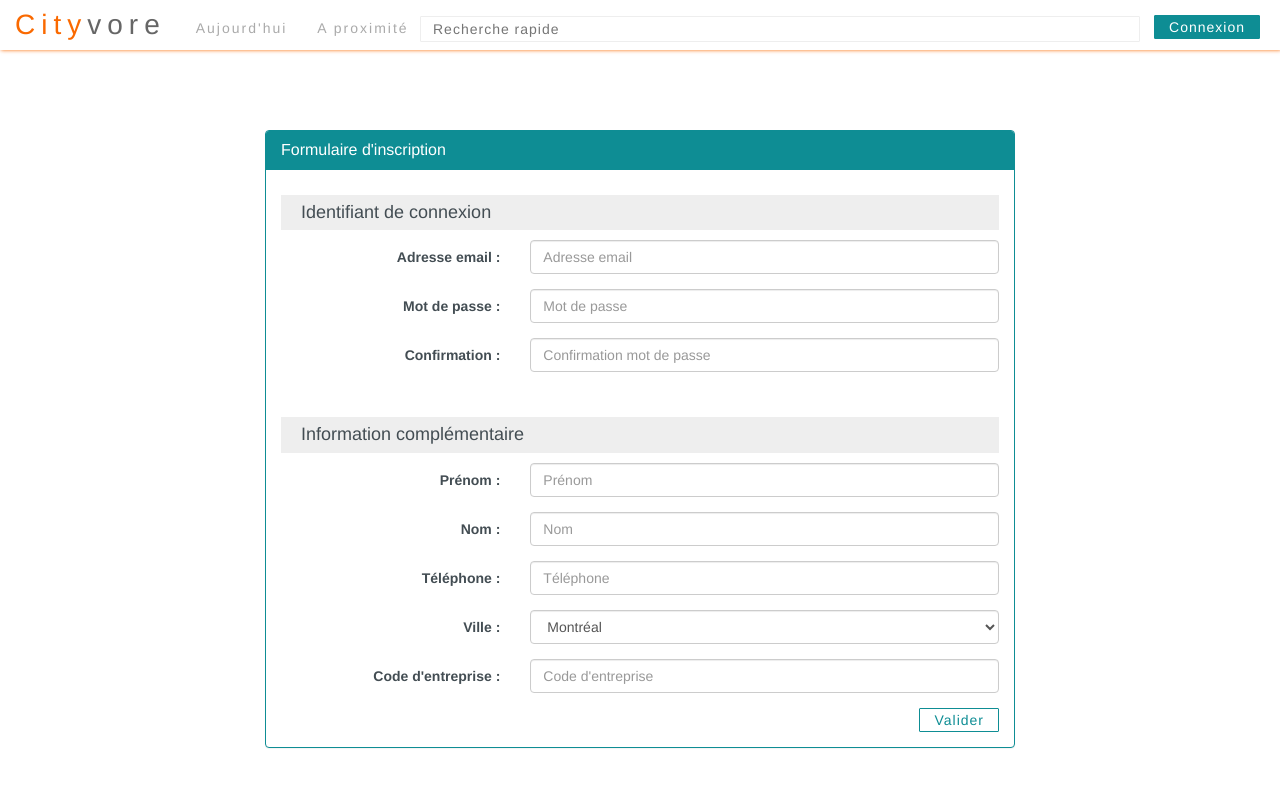
After one commit to TruongHuuTien/Cityvore, a Node project: template views/register.ejs in a window 1280 px wide. The commit adds this page. Shown: the top 787 px of the page. Run offline with Node 20 templates, Linux system fonts and the light colour scheme; the template is opened without the code that fills it, so the values that code supplies are empty; style sheets or scripts are compiled from the project's sources.

Commit message:
0.0.9 - Register Page

```diff
--- a/public/stylesheets/color.less
+++ b/public/stylesheets/color.less
@@ -10,10 +10,14 @@
 @yellow: #E9D558;
 @green: #72AD75;
 @blue: #0E8D94;
-@dead: #434D53;
+@dark: #434D53;
+
+@brand: #FA6900;
 
 .text-orange { color: @orange; }
 .text-yellow { color: @yellow; }
 .text-green { color: @green; }
 .text-blue { color: @blue; }
-.text-dead { color: @dead; }
+.text-dark { color: @dark; }
+
+.text-brand {color: @brand; }
--- /dev/null
+++ b/public/stylesheets/form.less
@@ -0,0 +1,7 @@
+form {
+	h4 {
+		background-color: @mediumWhite;
+		font-weight: lighter;
+		padding: 8px 20px;
+	}
+}
--- a/public/stylesheets/header.less
+++ b/public/stylesheets/header.less
@@ -1,7 +1,7 @@
 #page-header {
 	background-color: @white;
 	color: @mediumGrey;
-	box-shadow: 1px 0px 4px @orange;
+	box-shadow: 1px 0px 4px @brand;
 	border-radius: 0px;
 	border: none;
 	margin-bottom: 0px;
--- a/public/stylesheets/panel.less
+++ b/public/stylesheets/panel.less
@@ -20,4 +20,11 @@
 			color: @white;
 		}
 	}
+	&.green {
+		border-color: @green;
+		.panel-heading {
+			background-color: @green;
+			color: @white;
+		}
+	}
 }
--- a/public/stylesheets/style.less
+++ b/public/stylesheets/style.less
@@ -3,19 +3,20 @@
 @import "color.less";
 @import "button.less";
 @import "panel.less";
+@import "form.less";
 
 @import "header.less";
 
 
 body {
-	color: @mediumGrey;
+	color: @dark;
 	font: 12px;
 	font-family: "Helvetica Neue UltraLight", "Helvetica Neue Light","Helvetica Neue", "Lucida Grande", Helvetica, Arial, sans-serif;
 }
 
 
 #page-content {
-	margin-top: 20px;
+	margin-top: 80px;
 }
 
 h1 {
@@ -54,7 +55,7 @@ h2 {
 	#index-banner-mask {
 		width: 100%; height: 100%;
 		position: absolute;
-		background-color: darken(desaturate(@orange, 20%), 10%);
+		background-color: darken(desaturate(@brand, 20%), 10%);
 		opacity: 0.4;
 	}
 	#index-banner-content {
--- a/routes/index.js
+++ b/routes/index.js
@@ -10,4 +10,8 @@ router.get('/login', function(req, res) {
 	res.render('login', { title: "Cityvore"});
 });
 
+router.get('/register', function(req, res) {
+	res.render('register', { title: "Cityvore"});
+});
+
 module.exports = router;
--- a/views/block/header.ejs
+++ b/views/block/header.ejs
@@ -1,7 +1,7 @@
 <div id="page-header" class="navbar navbar-top" role="navigation">
 	<div class="container">
 		<div class="navbar-header">
-			<a class="navbar-brand" href="/"><span class="text-orange">City</span>vore</a>
+			<a class="navbar-brand" href="/"><span class="text-brand">City</span>vore</a>
 		</div>
 		<div class="collapse navbar-collapse">
 			<ul class="nav navbar-nav">
--- a/views/index.ejs
+++ b/views/index.ejs
@@ -12,7 +12,7 @@
 		<div id="index-banner-mask"></div>
 		<div id="index-banner-content" class="container">
 			<h2>Le site des gros mangeurs de ville</h2>
-			<button class="button white medium">S'inscrire</button>
+			<a href="register"><button class="button white medium">S'inscrire</button></a>
 		</div>
 	</div>
 	<div id="page-content" class="container-fluid">
@@ -23,7 +23,7 @@
 		</div>
 		<div class="row">
 			<div class="col-md-4 col-lg-3">
-				<div id="index-news" class="panel lightGrey">
+				<div id="index-news" class="panel green">
 					<div class="panel-heading">
 						<h3 class="panel-title">Actualité</h3>
 					</div>
--- /dev/null
+++ b/views/register.ejs
@@ -0,0 +1,85 @@
+<!DOCTYPE html>
+<html>
+<head>
+	<title><%= title %></title>
+	<link rel='stylesheet' href='/stylesheets/style.css' />
+	<meta name="viewport" content="width=device-width,user-scalable=no">
+	<%- include block/js-vendor.ejs %>
+	<script>
+	$(document).ready(function(){
+	});
+	</script>
+</head>
+<body>
+	<%- include block/header.ejs %>
+	<div id="page-content" class="container">
+		<div class="row">
+			<div class="col-lg-8 col-lg-offset-2 col-sm-10 col-sm-offset-1 col-xs-12">
+				<div class="panel blue">
+					<div class="panel-heading">
+						<h3 class="panel-title">Formulaire d'inscription</h3>
+					</div>
+					<div class="panel-body">
+						<form class="form-horizontal" role="form">
+							<h4>Identifiant de connexion</h4>
+							<div class="form-group">
+								<label for="register-email" class="col-sm-4 control-label">Adresse email :</label>
+								<div class="col-sm-8">
+									<input type="email" class="form-control" id="register-email" placeholder="Adresse email">
+								</div>
+							</div>
+							<div class="form-group">
+								<label for="register-password1" class="col-sm-4 control-label">Mot de passe :</label>
+								<div class="col-sm-8">
+									<input type="password" class="form-control" id="register-password1" placeholder="Mot de passe">
+								</div>
+							</div>
+							<div class="form-group">
+								<label for="register-password2" class="col-sm-4 control-label">Confirmation :</label>
+								<div class="col-sm-8">
+									<input type="password" class="form-control" id="register-password2" placeholder="Confirmation mot de passe">
+								</div>
+							</div>
+							<br />
+							<h4>Information complémentaire</h4>
+							<div class="form-group">
+								<label for="register-firstname" class="col-sm-4 control-label">Prénom :</label>
+								<div class="col-sm-8">
+									<input type="text" class="form-control" id="register-firstname" placeholder="Prénom">
+								</div>
+							</div>
+							<div class="form-group">
+								<label for="register-lastname" class="col-sm-4 control-label">Nom :</label>
+								<div class="col-sm-8">
+									<input type="text" class="form-control" id="register-lastname" placeholder="Nom">
+								</div>
+							</div>
+							<div class="form-group">
+								<label for="register-phone" class="col-sm-4 control-label">Téléphone :</label>
+								<div class="col-sm-8">
+									<input type="tel" class="form-control" id="register-phone" placeholder="Téléphone">
+								</div>
+							</div>
+							<div class="form-group">
+								<label for="register-city" class="col-sm-4 control-label">Ville :</label>
+								<div class="col-sm-8">
+									<select class="form-control" id="register-city">
+										<option>Montréal</option>
+									</select>
+								</div>
+							</div>
+							<div class="form-group">
+								<label for="register-phone" class="col-sm-4 control-label">Code d'entreprise :</label>
+								<div class="col-sm-8">
+									<input type="tel" class="form-control" id="register-phone" placeholder="Code d'entreprise">
+								</div>
+							</div>
+							<button type="submit" class="button right blue">Valider</button>
+						</form>
+					</div>
+				</div>
+			</div>
+		</div>
+	</div>
+</body>
+</html>
```
